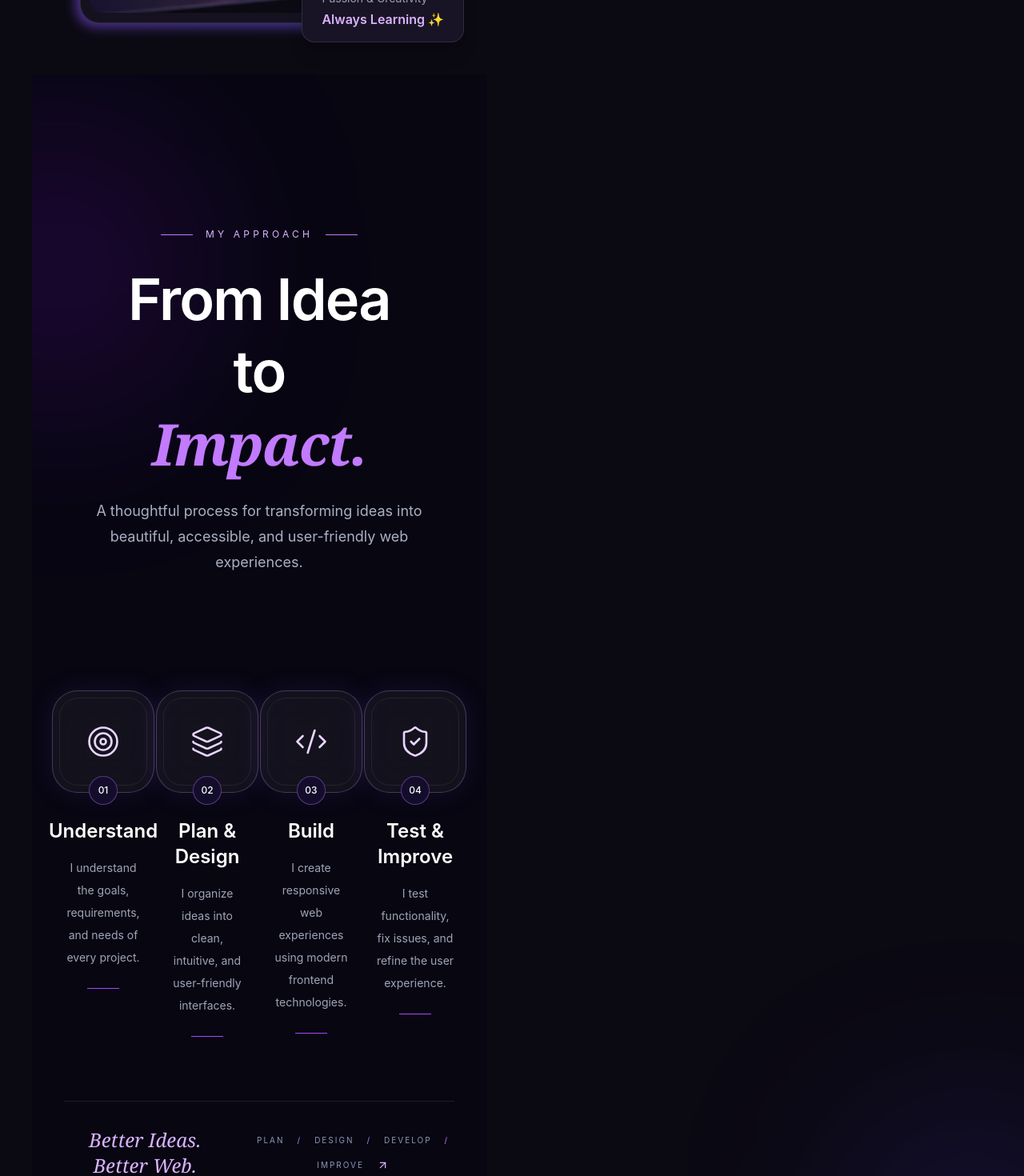
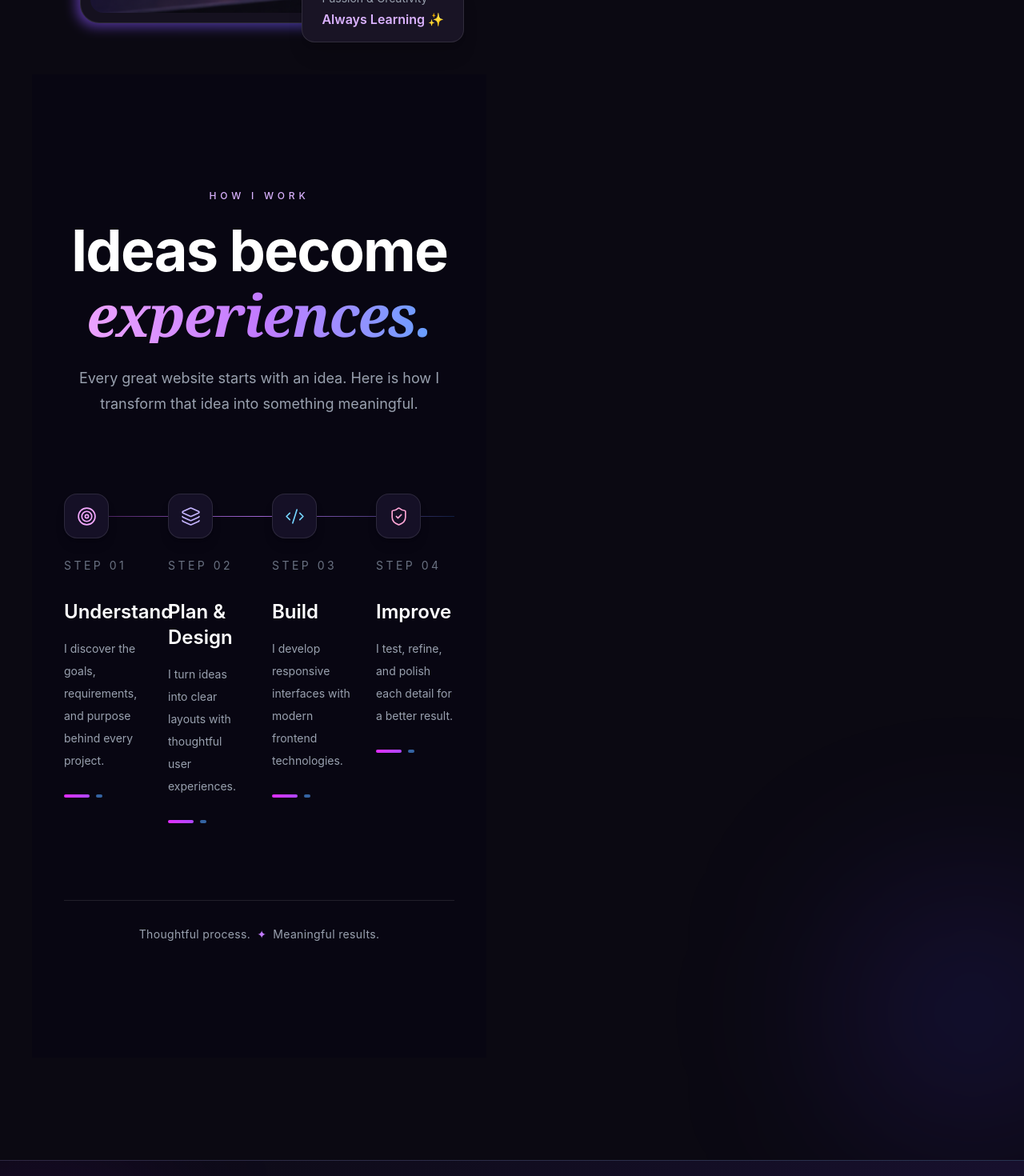
Before and after one commit to saraehrari/Protfolio, a React (Vite) app in the folder Protfolio/: page /about in a window 1280 px wide. Shown: the part 700-2170 px from the top of the page at 80% size. Built offline with nearby package versions, Linux system fonts and the light colour scheme; the HTML template or start-up script is replaced by a standard one.

Commit message:
Update Myapproach.jsx

```diff
--- a/Protfolio/src/Components/Myapproach.jsx
+++ b/Protfolio/src/Components/Myapproach.jsx
@@ -1,144 +1,125 @@
 
-import {
-  Target,
-  Layers3,
-  Code2,
-  ShieldCheck,
-  ArrowUpRight,
-} from "lucide-react";
+import { Target, Layers3, Code2, ShieldCheck } from "lucide-react";
 
 const steps = [
   {
     number: "01",
     title: "Understand",
     description:
-      "I understand the goals, requirements, and needs of every project.",
+      "I discover the goals, requirements, and purpose behind every project.",
     icon: Target,
+    color: "text-fuchsia-300",
   },
   {
     number: "02",
     title: "Plan & Design",
     description:
-      "I organize ideas into clean, intuitive, and user-friendly interfaces.",
+      "I turn ideas into clear layouts with thoughtful user experiences.",
     icon: Layers3,
+    color: "text-violet-300",
   },
   {
     number: "03",
     title: "Build",
     description:
-      "I create responsive web experiences using modern frontend technologies.",
+      "I develop responsive interfaces with modern frontend technologies.",
     icon: Code2,
+    color: "text-sky-300",
   },
   {
     number: "04",
-    title: "Test & Improve",
+    title: "Improve",
     description:
-      "I test functionality, fix issues, and refine the user experience.",
+      "I test, refine, and polish each detail for a better result.",
     icon: ShieldCheck,
+    color: "text-pink-300",
   },
 ];
 
 export default function Myapproach() {
   return (
-    <section className="relative isolate flex min-h-screen items-center justify-center overflow-hidden bg-[#070611] text-white">
-      {/* Background */}
+    <section className="relative center overflow-hidden bg-[#080612] px-6 py-28 text-white sm:px-10 lg:py-36">
+      {/* Colorful background */}
       <div
         aria-hidden="true"
-        className="absolute inset-0 -z-20 bg-cover bg-center opacity-60"
-
+        className="absolute -left-40 top-10 -z-10 h-96 w-96 rounded-full bg-purple-700/30 blur-[130px]"
+      />
+      <div
+        aria-hidden="true"
+        className="absolute -right-32 top-1/3 -z-10 h-96 w-96 rounded-full bg-blue-600/20 blur-[130px]"
+      />
+      <div
+        aria-hidden="true"
+        className="absolute bottom-0 left-1/3 -z-10 h-72 w-72 rounded-full bg-pink-600/15 blur-[120px]"
       />
 
-      <div
-        aria-hidden="true"
-        className="absolute inset-0 -z-10 bg-gradient-to-b from-[#070611]/60 via-[#070611]/75 to-[#070611]"
-      />
+      <div className="mx-auto max-w-7xl">
+        {/* Heading */}
+        <header className="mx-auto max-w-3xl text-center">
+          <p className="mb-6 text-xs font-medium uppercase tracking-[0.4em] text-purple-300">
+            How I Work
+          </p>
 
-      <div
-        aria-hidden="true"
-        className="pointer-events-none absolute -left-32 top-20 -z-10 h-80 w-80 rounded-full bg-purple-600/20 blur-[120px]"
-      />
-
-      {/* Centered content */}
-      <div className="mx-auto flex max-w-7xl flex-col items-center px-6 py-24 text-center sm:px-10 lg:py-32">
-        {/* Heading */}
-       <header className="relative mx-auto flex w-full max-w-7xl flex-col items-center justify-center px-6 py-16 text-center sm:px-10">
-          <div className="mb-7 flex items-center justify-center gap-4">
-            <span className="h-px w-10 bg-purple-400" />
-            <p className="text-xs uppercase tracking-[0.35em] text-purple-300">
-              My Approach
-            </p>
-            <span className="h-px w-10 bg-purple-400" />
-          </div>
-
-          <h2 className="text-5xl font-semibold leading-tight tracking-tight sm:text-7xl">
-            From Idea to
-            <span className="block font-serif italic text-purple-400">
-              Impact.
+          <h2 className="text-5xl font-bold tracking-tight sm:text-7xl">
+            Ideas become
+            <span className="mt-2 block bg-gradient-to-r from-fuchsia-300 via-purple-400 to-blue-400 bg-clip-text font-serif italic text-transparent">
+              experiences.
             </span>
           </h2>
 
-          <p className="mx-auto mt-6 max-w-xl text-base leading-8 text-indigo-100/75 sm:text-lg">
-            A thoughtful process for transforming ideas into beautiful,
-            accessible, and user-friendly web experiences.
+          <p className="mx-auto mt-7 max-w-xl text-base leading-8 text-gray-400 sm:text-lg">
+            Every great website starts with an idea. Here is how I transform
+            that idea into something meaningful.
           </p>
         </header>
 
-        {/* Centered process steps */}
-        <div className="relative mt-20 grid w-full gap-14 sm:grid-cols-2 lg:grid-cols-4 lg:gap-8">
-          {steps.map(({ number, title, description, icon: Icon }) => (
-            <article
-              key={number}
-              className="group flex flex-col items-center text-center"
-            >
-              <div className="relative mb-8 flex h-32 w-32 items-center justify-center rounded-[2rem] border border-purple-300/25 bg-white/[0.05] shadow-[0_0_35px_rgba(139,92,246,0.12)] backdrop-blur-xl transition duration-500 group-hover:-translate-y-2 group-hover:border-purple-300/70 group-hover:shadow-[0_0_45px_rgba(139,92,246,0.3)]">
-                <div className="absolute inset-2 rounded-[1.5rem] border border-white/[0.07]" />
-
-                <Icon
-                  size={42}
-                  strokeWidth={1.5}
+        {/* Timeline */}
+        <div className="relative mt-24">
+          <div
             aria-hidden="true"
-                  className="text-purple-200 transition duration-300 group-hover:scale-110 group-hover:text-white"
+            className="absolute left-0 right-0 top-7 hidden h-px bg-gradient-to-r from-fuchsia-500/20 via-purple-400/80 to-blue-500/20 lg:block"
           />
 
-                <span className="absolute -bottom-4 left-1/2 flex h-9 w-9 -translate-x-1/2 items-center justify-center rounded-full border border-purple-400/40 bg-[#130d2b] text-xs font-medium">
-                  {number}
+          <div className="grid gap-14 sm:grid-cols-2 lg:grid-cols-4 lg:gap-8">
+            {steps.map(({ number, title, description, icon: Icon, color }) => (
+              <article key={number} className="group relative">
+                <div className="mb-8 flex items-center gap-4 lg:block">
+                  <div
+                    className={`relative z-10 flex h-14 w-14 shrink-0 items-center justify-center rounded-2xl border border-white/10 bg-[#151026] shadow-lg transition duration-300 group-hover:-translate-y-1 group-hover:border-purple-400/60 group-hover:shadow-purple-500/20 ${color}`}
+                  >
+                    <Icon size={25} strokeWidth={1.6} />
+                  </div>
+
+                  <span className="text-sm tracking-[0.25em] text-gray-500 lg:mt-6 lg:block">
+                    STEP {number}
                   </span>
                 </div>
 
-              <h3 className="text-xl font-semibold sm:text-2xl">
+                <h3 className="text-2xl font-semibold transition-colors group-hover:text-purple-200">
                   {title}
                 </h3>
 
-              <p className="mt-4 max-w-xs text-sm leading-7 text-indigo-100/70">
+                <p className="mt-4 max-w-sm text-sm leading-7 text-gray-400">
                   {description}
                 </p>
 
-              <span className="mt-6 h-px w-10 bg-purple-500 transition-all duration-300 group-hover:w-20" />
+                <div className="mt-7 flex items-center gap-2">
+                  <span className="h-1 w-8 rounded-full bg-gradient-to-r from-fuchsia-500 to-purple-500 transition-all group-hover:w-14" />
+                  <span className="h-1 w-2 rounded-full bg-blue-400/60" />
+                </div>
               </article>
             ))}
           </div>
+        </div>
 
-        {/* Footer */}
-        <footer className="mt-20 flex w-full flex-col items-center justify-center gap-8 border-t border-white/10 pt-8 text-center sm:flex-row sm:justify-between">
-          <p className="font-serif text-2xl italic text-purple-300">
-            Better Ideas. Better Web.
+        {/* Closing statement */}
+        <div className="mt-24 border-t border-white/10 pt-8 text-center">
+          <p className="text-sm tracking-wide text-gray-400">
+            Thoughtful process.
+            <span className="mx-2 text-purple-400">✦</span>
+            Meaningful results.
           </p>
-
-          <div className="flex flex-wrap items-center justify-center gap-3 text-[10px] uppercase tracking-[0.2em] text-indigo-200/70 sm:gap-4">
-            <span>Plan</span>
-            <span className="text-purple-400">/</span>
-            <span>Design</span>
-            <span className="text-purple-400">/</span>
-            <span>Develop</span>
-            <span className="text-purple-400">/</span>
-            <span>Improve</span>
-            <ArrowUpRight
-              size={15}
-              className="text-purple-300"
-              aria-hidden="true"
-            />
         </div>
-        </footer>
       </div>
     </section>
   );
```
Lines whose indentation alone changed are shown as unchanged.
